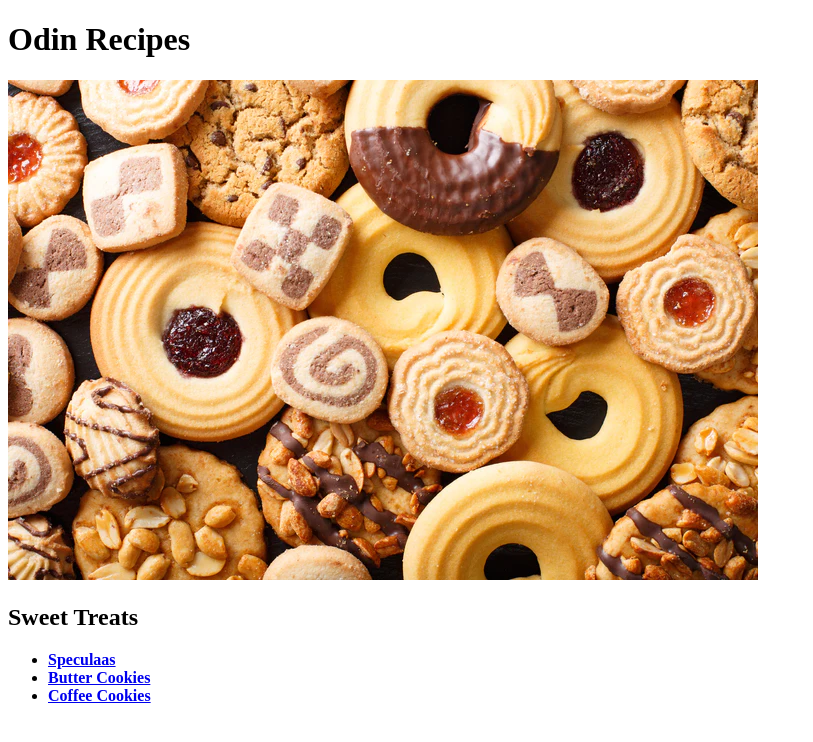
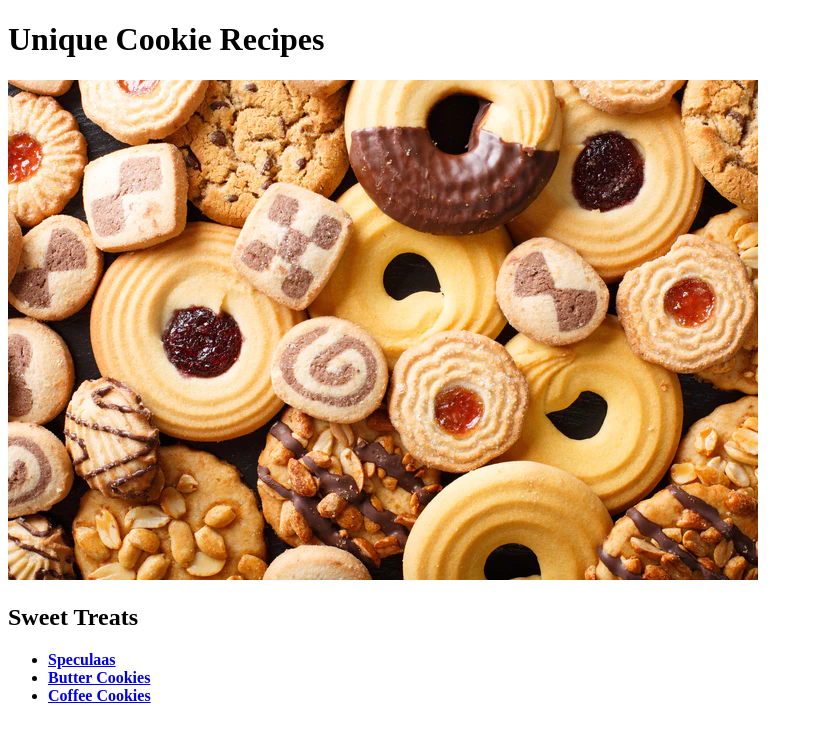
Before and after one commit to ForestFaerie/odin-recipes, a plain HTML site: page index.html in a window 1280 px wide. Shown: the whole page, without its empty margins (0-813 px from the left). Drawn offline with Linux system fonts and the light colour scheme.

Commit message:
Changed 'Odin Recipes' to 'Unique Cookie Recipes'

```diff
--- a/index.html
+++ b/index.html
@@ -2,10 +2,10 @@
 <html lang="en">
 <head>
     <meta charset="UTF-8">
-    <title>Odin Recipes</title>
+    <title>Unique Cookie Recipes</title>
 </head>
 <body>
-    <h1>Odin Recipes</h1>
+    <h1>Unique Cookie Recipes</h1>
     <img src="recipes/img/assortment-of-cookies.webp">
     <h2>Sweet Treats</h2>
     <ul>
```
